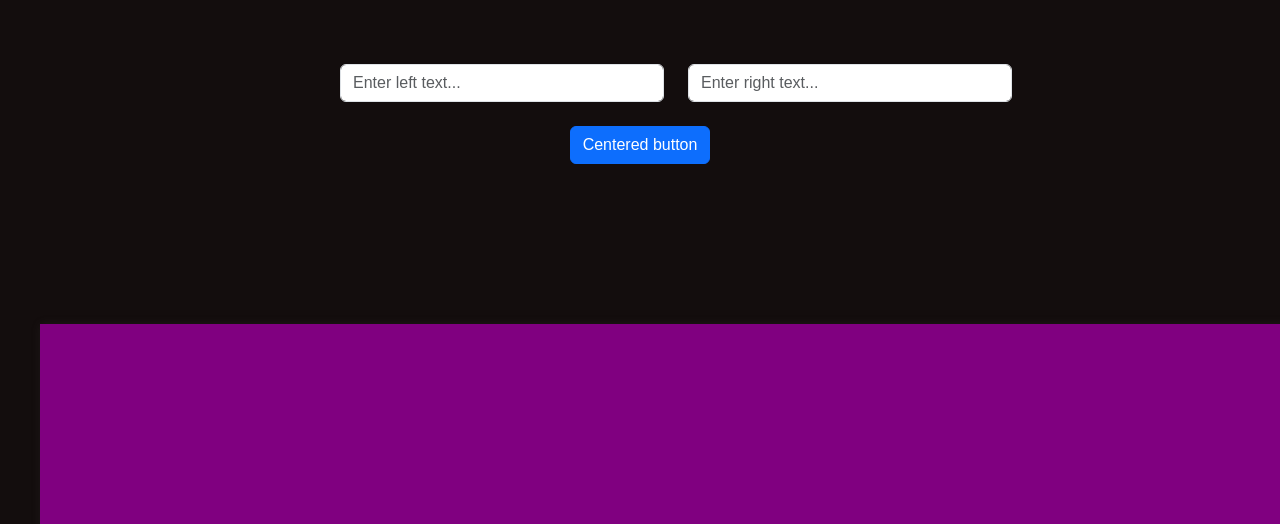
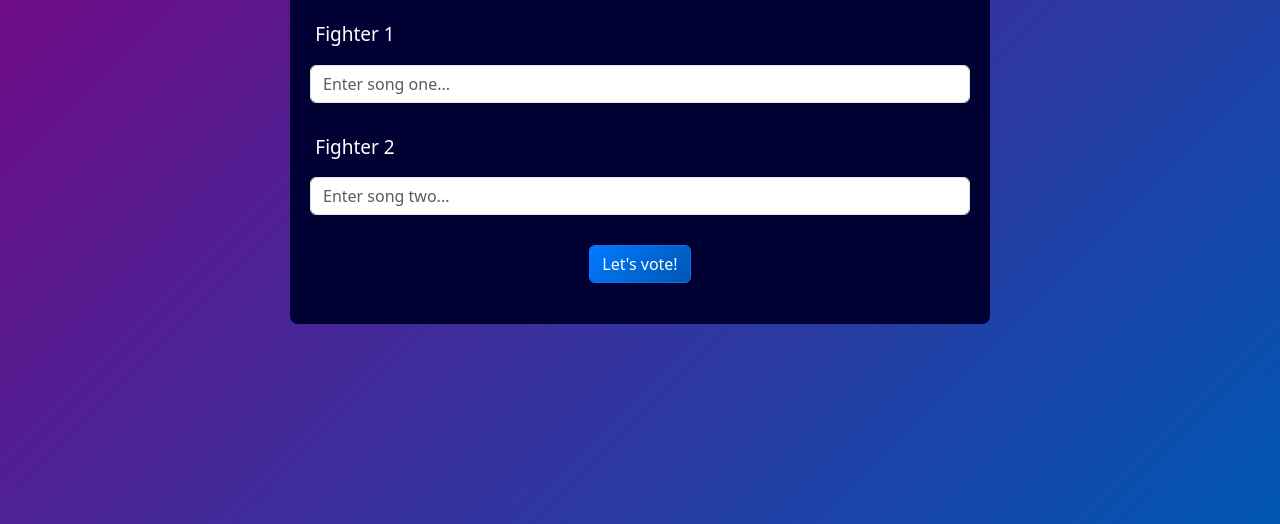
Before and after one commit to Jaja-626/hbp2025, a website: page search.html in a window 1280 px wide. Shown: the part 276-800 px from the top of the page. Drawn offline with nearby package versions, Linux system fonts and the light colour scheme.

Commit message:
stylish!

```diff
--- a/search.html
+++ b/search.html
@@ -14,6 +14,21 @@
 </head>
 <body>
 
+
+    <div class="middleBox">
+        <h2>Enter your songs...</h2>
+        <div class="searchBars">
+            <p>Fighter 1</p>
+            <input type="text" id="leftInput" class="form-control" placeholder="Enter song one...">
+            <p>Fighter 2</p>
+            <input type="text" id="rightInput" class="form-control" placeholder="Enter song two...">
+        </div>
+
+        <button type="button" class="btn btn-primary" onclick="handleSubmit()">Let's vote!</button>
+    </div>
+
+
+    <!--
     <div class="top-rectangle"></div>
     <div class="band"></div>
 
@@ -32,7 +47,7 @@
         </div>
         </div>
     </div>
-
+    -->
 
     <!-- Bootstrap JavaScript Bundle -->
     <!-- <script src="https://cdn.jsdelivr.net/npm/bootstrap@5.3.0/dist/js/bootstrap.bundle.min.js"></script> -->
--- a/style.css
+++ b/style.css
@@ -1,4 +1,52 @@
-/* Modern Reset */
+body{
+    display:grid;
+    place-items: center;
+    background: linear-gradient(135deg, purple, #0056b3);
+
+    height: 100vh;
+}
+
+.middleBox{
+    width: 700px;
+    height: 400px;
+    padding: 20px;
+    color: white;
+    text-align: center;
+    border-radius: 8px;
+    margin: 200px;
+    background-color: #000033;
+}
+
+p{
+    padding-top:30px;
+    padding-right: 570px;
+    font-size: 19px;
+}
+
+
+
+button{
+    margin-top: 30px;
+    margin-left: 50 px;
+    font-size: 16px;
+    font-weight: bold;
+    padding: 10px 20px;
+    color: rgb(8, 6, 6);
+    background: linear-gradient(135deg, #007BFF, #0056b3);
+    border: none;
+    border-radius: 10px;
+    cursor: pointer;
+    transition: transform 0.2s, background 0.3s;
+}
+
+button:hover {
+    background: linear-gradient(135deg, #0056b3, #003f80);
+    transform: scale(1.05);
+}
+
+
+
+/* Modern Reset
 * {
     margin: 0;
     padding: 0;
@@ -51,9 +99,9 @@ body {
     margin-top: 25%;
     margin-left: 15%;
 }
+ */
 
-
-/* Input Field Styling */
+/* Input Field Styling
 input {
     padding: 12px;
     width: 300px;
@@ -67,8 +115,9 @@ input {
 input:focus {
     border-color: #007BFF;
 }
+*/
 
-/* Button Styling */
+/* Button Styling
 .button{
     margin-top: 10px;
     margin-left: 50 px;
@@ -88,3 +137,4 @@ button:hover {
     background: linear-gradient(135deg, #0056b3, #003f80);
     transform: scale(1.05);
 }
+*/
--- a/test.css
+++ /dev/null
@@ -1,37 +0,0 @@
-body{
-    display:grid;
-    place-items: center;
-    background: linear-gradient(135deg, purple, #0056b3);
-
-    height: 100vh;
-}
-
-.middleBox{
-    width: 700px;
-    height: 400px;
-    padding: 20px;
-    color: white;
-    text-align: center;
-    border-radius: 8px;
-    margin: 200px;
-    background-color: #000033;
-}
-
-button{
-    margin-top: 300px;
-    margin-left: 50 px;
-    font-size: 16px;
-    font-weight: bold;
-    padding: 10px 20px;
-    color: rgb(8, 6, 6);
-    background: linear-gradient(135deg, #007BFF, #0056b3);
-    border: none;
-    border-radius: 10px;
-    cursor: pointer;
-    transition: transform 0.2s, background 0.3s;
-}
-
-button:hover {
-    background: linear-gradient(135deg, #0056b3, #003f80);
-    transform: scale(1.05);
-}
```
Also changed, not shown: test.html (deleted, +0 -29 lines), vote.html (+1 -1 lines).
